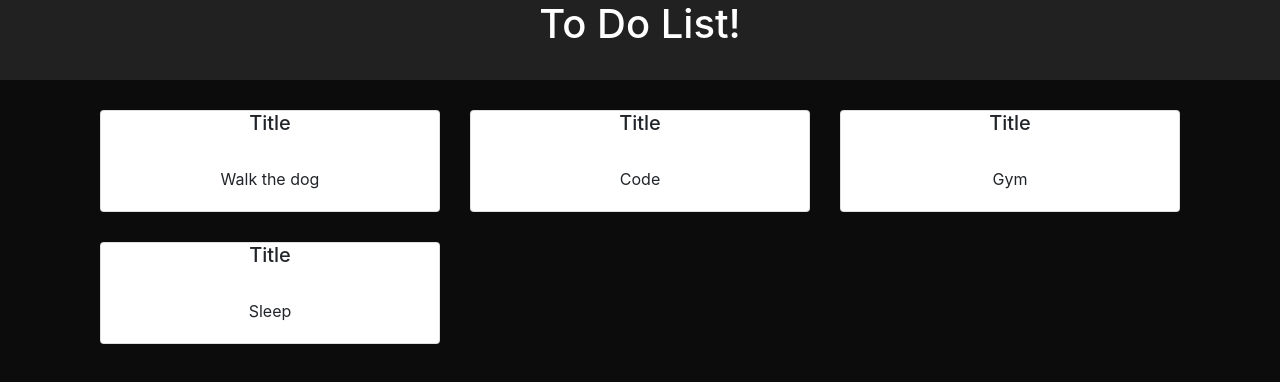
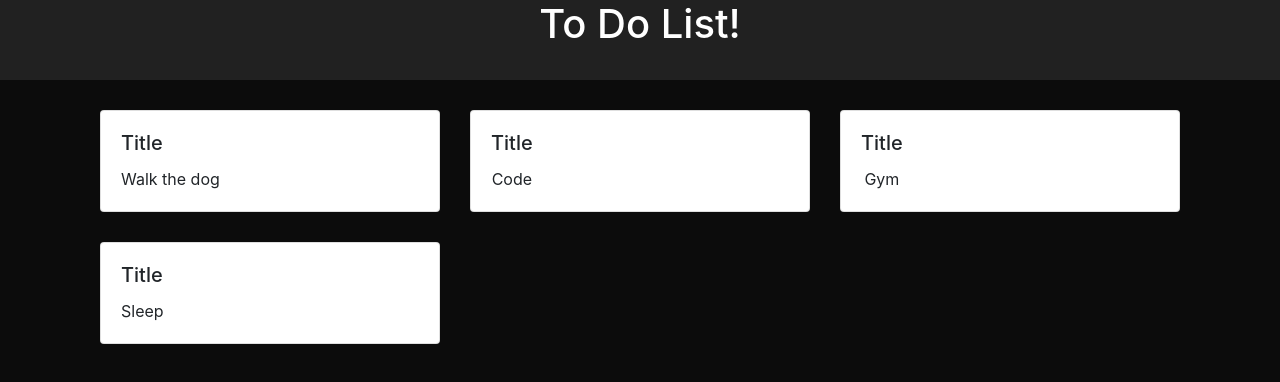
Before and after one commit to PabloLandro/ToDoList, a React (Create React App) app in the folder client/: page / in a window 1280 px wide. Shown: the top 382 px of the page. Built offline with nearby package versions, Linux system fonts and the light colour scheme.

Commit message:
fix cards

```diff
--- a/client/src/Components/Task.js
+++ b/client/src/Components/Task.js
@@ -9,9 +9,9 @@ const Task = ({ task }) => {
 
   return (
     <Col sm={4} className='task'>
-      <Card>
-        <Card.Title>Title</Card.Title>
+      <Card style={{ flex: 1, justifyContent: 'flex-start', alignItems: 'flex-start' }}>
         <Card.Body>
+          <Card.Title style={{textAlign: 'start'}}>Title</Card.Title>
           <Card.Text>{task.title}</Card.Text>
         </Card.Body>
       </Card>
```
